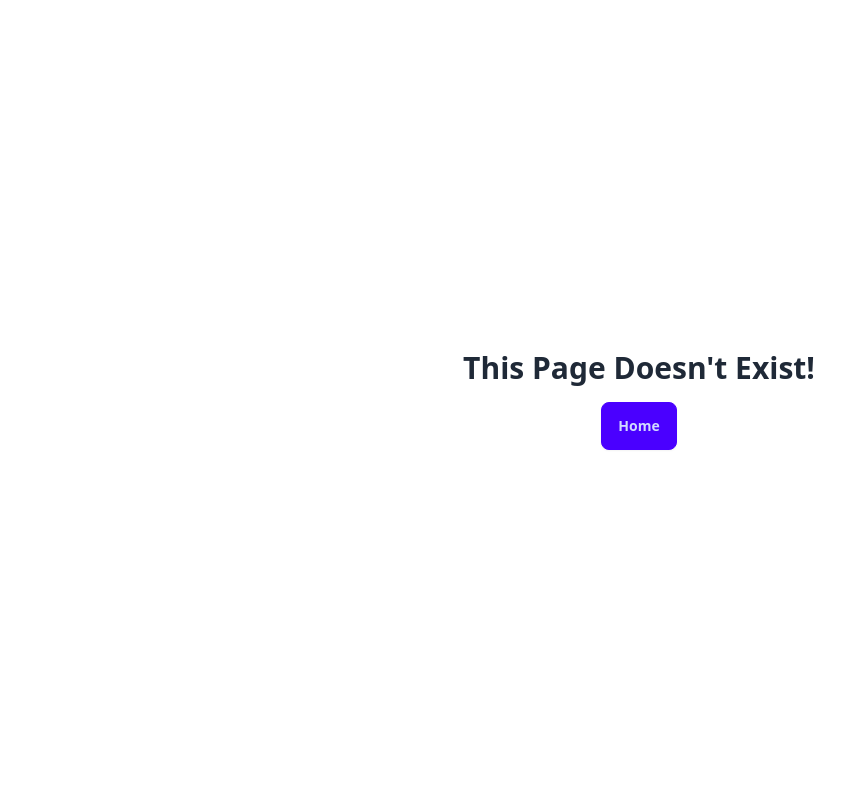
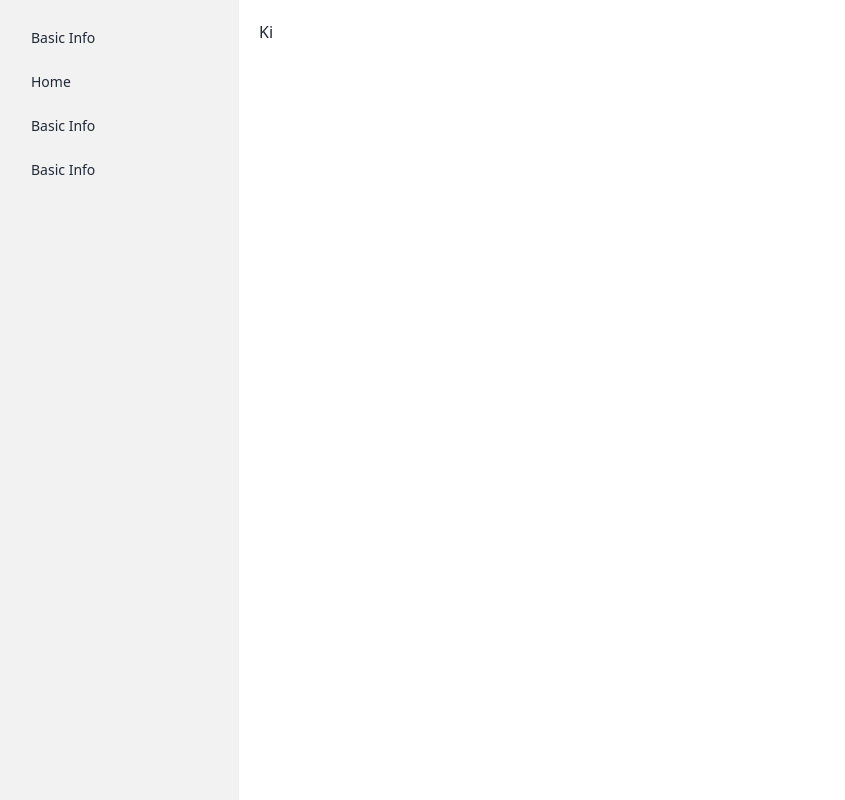
Before and after one commit to muztahiddurjoy/eagle-admin, a React (Vite) app: page / in a window 1280 px wide. Shown: the whole page, without its empty margins (1-846 px from the left). Built offline with nearby package versions, Linux system fonts and the light colour scheme.

Commit message:
login system done (forget pass baki)

```diff
--- /dev/null
+++ b/src/components/Dashboard/Dashboard.tsx
@@ -0,0 +1,46 @@
+import React from "react"
+import { Link } from "react-router-dom"
+
+const Dashboard = ({children}:React.PropsWithChildren) => {
+  return (
+    <div>
+        <div className="drawer lg:drawer-open">
+  <input id="my-drawer-2" type="checkbox" className="drawer-toggle" />
+  <div className="drawer-content min-h-[100vh]">
+    {/* Page content here */}
+    <label htmlFor="my-drawer-2" className="btn btn-primary drawer-button btn-sm lg:hidden m-2">
+    <svg xmlns="http://www.w3.org/2000/svg" fill="none" viewBox="0 0 24 24" strokeWidth={1.5} stroke="currentColor" className="w-6 h-6">
+    <path strokeLinecap="round" strokeLinejoin="round" d="M3.75 6.75h16.5M3.75 12h16.5m-16.5 5.25h16.5" />
+    </svg>
+
+    </label>
+    <div className="p-3 md:p-5">
+        {children}
+    </div>
+
+  </div>
+  <div className="drawer-side">
+    <label htmlFor="my-drawer-2" aria-label="close sidebar" className="drawer-overlay"></label>
+    <ul className="menu p-4 w-60 min-h-full bg-base-200 text-base-content [&>*]:my-1">
+      {/* Sidebar content here */}
+      <li>
+        <Link to="/">Basic Info</Link>
+      </li>
+      <li>
+        <Link to="/">Home</Link>
+      </li>
+      <li>
+        <Link to="/">Basic Info</Link>
+      </li>
+      <li>
+        <Link to="/">Basic Info</Link>
+      </li>
+    </ul>
+
+  </div>
+        </div>
+    </div>
+  )
+}
+
+export default Dashboard
--- /dev/null
+++ b/src/components/Menu/Menu.tsx
@@ -0,0 +1,8 @@
+
+const Menu = () => {
+  return (
+    <div>Menu</div>
+  )
+}
+
+export default Menu
--- /dev/null
+++ b/src/pages/Config.tsx
@@ -0,0 +1,12 @@
+
+import Dashboard from '../components/Dashboard/Dashboard'
+
+const Config = () => {
+  return (
+    <Dashboard>
+        Ki
+    </Dashboard>
+  )
+}
+
+export default Config
--- a/src/pages/Dashboard.tsx
+++ /dev/null
@@ -1,8 +0,0 @@
-
-const Dashboard = () => {
-  return (
-    <div>Dashboard</div>
-  )
-}
-
-export default Dashboard
--- a/src/pages/Login.tsx
+++ b/src/pages/Login.tsx
@@ -1,5 +1,5 @@
-import { signInWithEmailAndPassword } from "firebase/auth"
-import { FormEvent, useState } from "react"
+import { onAuthStateChanged, signInWithEmailAndPassword } from "firebase/auth"
+import { FormEvent, useEffect, useState } from "react"
 import { auth } from "../firebase"
 import { useNavigate } from "react-router-dom"
 import { FirebaseError } from "firebase/app"
@@ -10,6 +10,14 @@ const Login = () => {
     const [pass, setpass] = useState('')
     const [showPass, setshowPass] = useState(false)
     const router = useNavigate()
+    useEffect(() => {
+      onAuthStateChanged(auth, (user) => {
+        if (user) {
+          router('/')
+        }
+      })
+    }, [])
+
     const LoginUser = (e:FormEvent)=>{
         e.preventDefault()
         signInWithEmailAndPassword(auth, email, pass).then((result)=>{
@@ -58,7 +66,16 @@ const Login = () => {
                 <label className="input input-bordered flex items-center gap-2 mt-3">
                 <svg xmlns="http://www.w3.org/2000/svg" viewBox="0 0 16 16" fill="currentColor" className="w-4 h-4 opacity-70"><path fillRule="evenodd" d="M14 6a4 4 0 0 1-4.899 3.899l-1.955 1.955a.5.5 0 0 1-.353.146H5v1.5a.5.5 0 0 1-.5.5h-2a.5.5 0 0 1-.5-.5v-2.293a.5.5 0 0 1 .146-.353l3.955-3.955A4 4 0 1 1 14 6Zm-4-2a.75.75 0 0 0 0 1.5.5.5 0 0 1 .5.5.75.75 0 0 0 1.5 0 2 2 0 0 0-2-2Z" clipRule="evenodd" /></svg>
                 <input type={showPass?"text":"password"} value={pass} onChange={e=> setpass(e.target.value)} className="grow" />
-                <div className="cursor-pointer" onClick={()=> setshowPass(p=> !p)}>hi</div>
+                <div className="cursor-pointer" onClick={()=> setshowPass(p=> !p)}>
+                {!showPass?<svg xmlns="http://www.w3.org/2000/svg" fill="none" viewBox="0 0 24 24" strokeWidth={1.5} stroke="currentColor" className="w-5 h-5">
+                    <path strokeLinecap="round" strokeLinejoin="round" d="M2.036 12.322a1.012 1.012 0 0 1 0-.639C3.423 7.51 7.36 4.5 12 4.5c4.638 0 8.573 3.007 9.963 7.178.07.207.07.431 0 .639C20.577 16.49 16.64 19.5 12 19.5c-4.638 0-8.573-3.007-9.963-7.178Z" />
+                    <path strokeLinecap="round" strokeLinejoin="round" d="M15 12a3 3 0 1 1-6 0 3 3 0 0 1 6 0Z" />
+                </svg>:<svg xmlns="http://www.w3.org/2000/svg" fill="none" viewBox="0 0 24 24" strokeWidth={1.5} stroke="currentColor" className="w-5 h-5">
+  <path strokeLinecap="round" strokeLinejoin="round" d="M3.98 8.223A10.477 10.477 0 0 0 1.934 12C3.226 16.338 7.244 19.5 12 19.5c.993 0 1.953-.138 2.863-.395M6.228 6.228A10.451 10.451 0 0 1 12 4.5c4.756 0 8.773 3.162 10.065 7.498a10.522 10.522 0 0 1-4.293 5.774M6.228 6.228 3 3m3.228 3.228 3.65 3.65m7.894 7.894L21 21m-3.228-3.228-3.65-3.65m0 0a3 3 0 1 0-4.243-4.243m4.242 4.242L9.88 9.88" />
+</svg>
+}
+
+                </div>
                 </label>
                 <button className="mt-3 text-sm font-medium">forgot password?</button>
                 <div className="mt-3 flex justify-end">
--- a/src/router.tsx
+++ b/src/router.tsx
@@ -1,6 +1,7 @@
 import { createBrowserRouter } from "react-router-dom";
 import Login from "./pages/Login";
 import NotFound from "./pages/NotFound";
+import Config from "./pages/Config";
 
 export const router = createBrowserRouter([
     {
@@ -8,6 +9,10 @@ export const router = createBrowserRouter([
         element:<Login/>
     },
     {
+        path:'/',
+        element:<Config/>
+    },
+    {
         path:"*",
         element:<NotFound/>
     }
```
